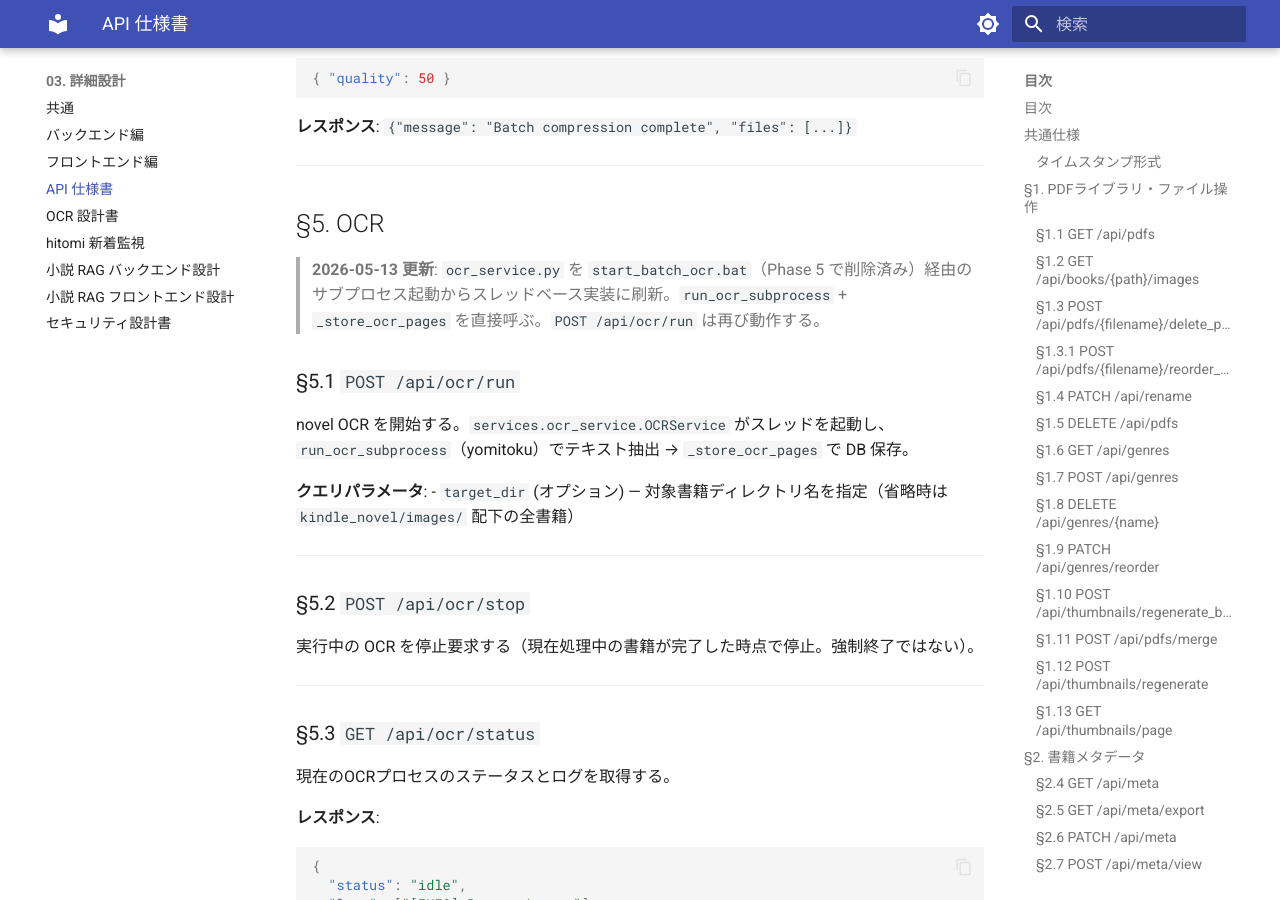
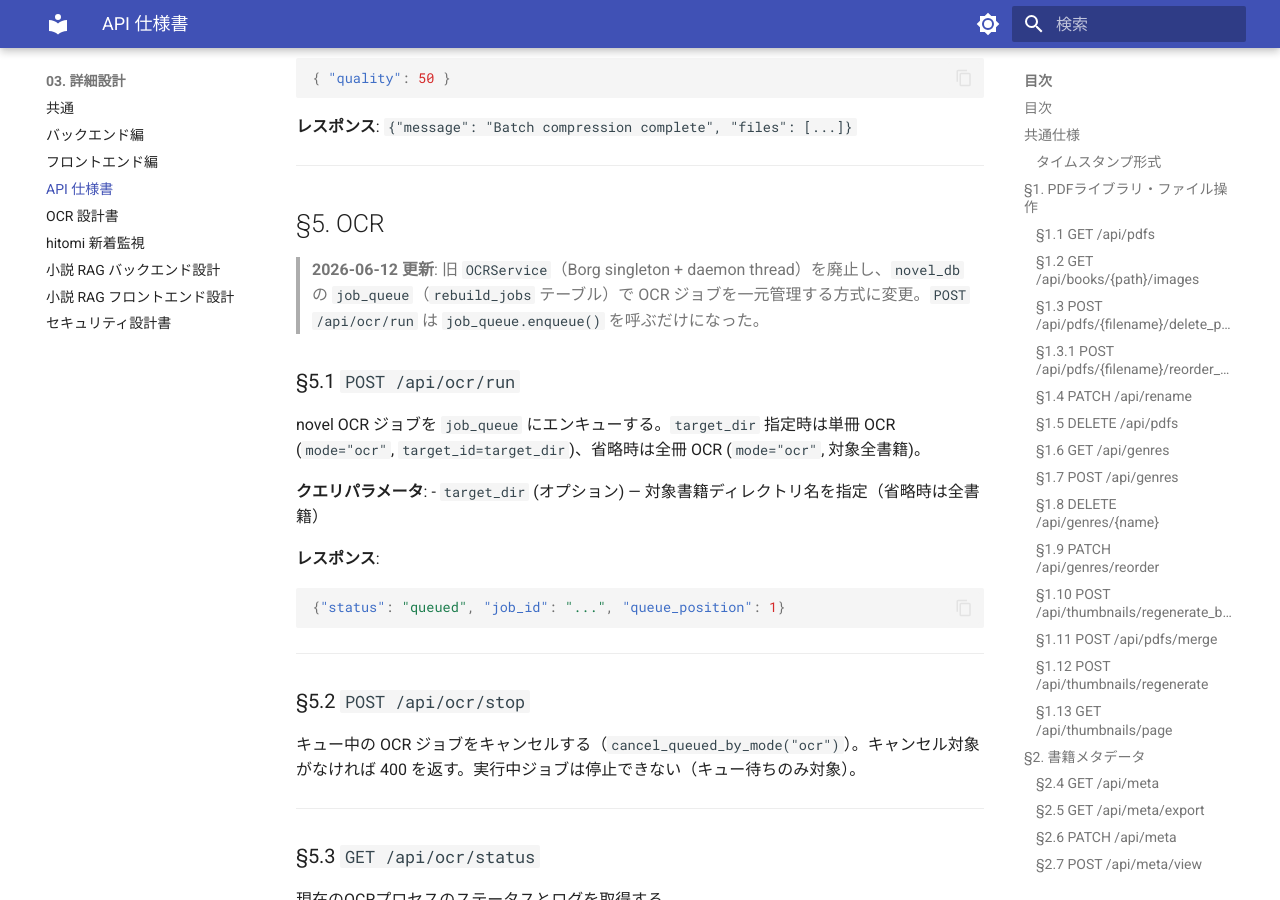
Before and after one commit to kkmmyr/Pic2PDF_Viewer, an MkDocs documentation site: the page built from docs/03_詳細設計/API仕様書.md, in a window 1280 px wide and 900 px high, scrolled down 18301 px. Built offline with MkDocs 1.6.1 and Material for MkDocs 9.7.7, drawn with Linux system fonts in a browser that asks for light colours.

Commit message:
docs(API仕様書): §5 OCR を job_queue ベース実装に更新
- 冒頭更新メモを 2026-06-12 付けに差し替え（旧 OCRService 廃止・job_queue 方式に変更）
- §5.1 説明文を job_queue enqueue ベースに書き換え、レスポンス例を追加
- §5.2 説明文をキュー待ちキャンセル方式に更新

Co-Authored-By: Claude Sonnet 4.6 <noreply@anthropic.com>

````diff
--- a/docs/03_詳細設計/API仕様書.md
+++ b/docs/03_詳細設計/API仕様書.md
@@ -753,20 +753,25 @@ novel ソース 1 冊のメタデータを部分更新する。`{book_key}` は
 
 ## §5. OCR
 
-> **2026-05-13 更新**: `ocr_service.py` を `start_batch_ocr.bat`（Phase 5 で削除済み）経由のサブプロセス起動からスレッドベース実装に刷新。`run_ocr_subprocess` + `_store_ocr_pages` を直接呼ぶ。`POST /api/ocr/run` は再び動作する。
+> **2026-06-12 更新**: 旧 `OCRService`（Borg singleton + daemon thread）を廃止し、`novel_db` の `job_queue`（`rebuild_jobs` テーブル）で OCR ジョブを一元管理する方式に変更。`POST /api/ocr/run` は `job_queue.enqueue()` を呼ぶだけになった。
 
 ### §5.1 `POST /api/ocr/run`
 
-novel OCR を開始する。`services.ocr_service.OCRService` がスレッドを起動し、`run_ocr_subprocess`（yomitoku）でテキスト抽出 → `_store_ocr_pages` で DB 保存。
+novel OCR ジョブを `job_queue` にエンキューする。`target_dir` 指定時は単冊 OCR (`mode="ocr"`, `target_id=target_dir`)、省略時は全冊 OCR (`mode="ocr"`, 対象全書籍)。
 
 **クエリパラメータ**:
-- `target_dir` (オプション) — 対象書籍ディレクトリ名を指定（省略時は `kindle_novel/images/` 配下の全書籍）
+- `target_dir` (オプション) — 対象書籍ディレクトリ名を指定（省略時は全書籍）
+
+**レスポンス**:
+```json
+{"status": "queued", "job_id": "...", "queue_position": 1}
+```
 
 ---
 
 ### §5.2 `POST /api/ocr/stop`
 
-実行中の OCR を停止要求する（現在処理中の書籍が完了した時点で停止。強制終了ではない）。
+キュー中の OCR ジョブをキャンセルする（`cancel_queued_by_mode("ocr")`）。キャンセル対象がなければ 400 を返す。実行中ジョブは停止できない（キュー待ちのみ対象）。
 
 ---
 
````
